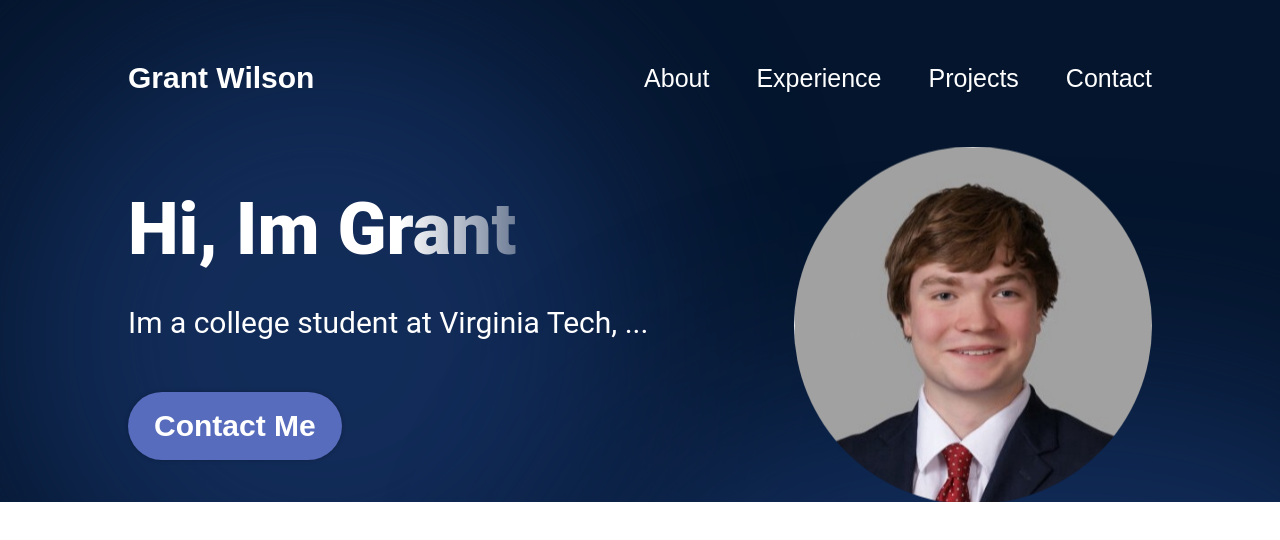
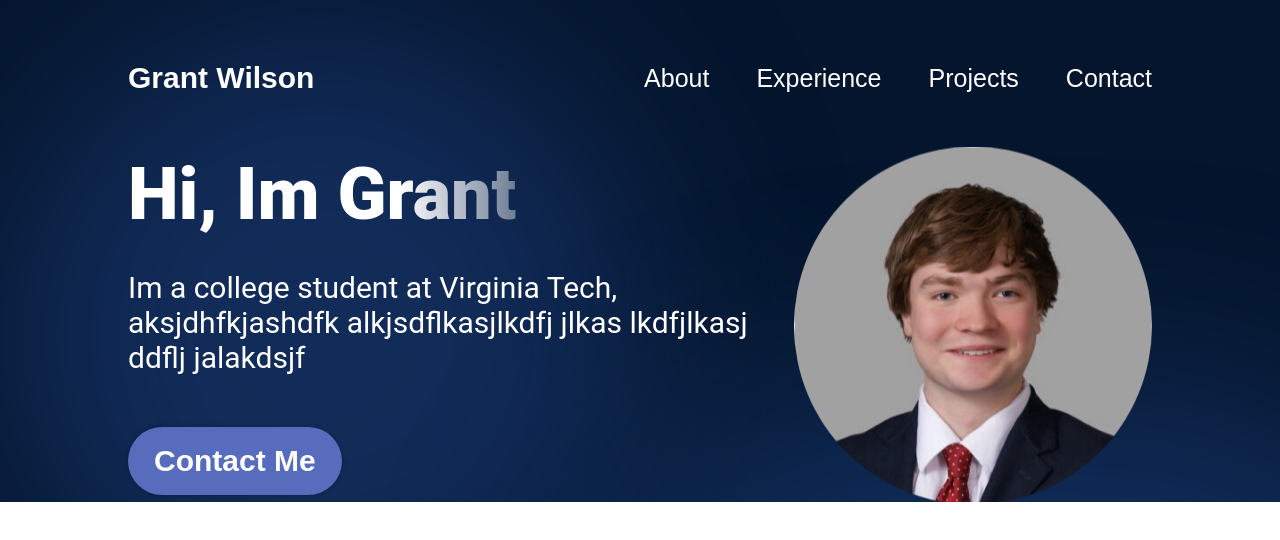
Before and after one commit to grantwilson1/ReactPorfolio, a React (Vite) app in the folder react-portfolio/: page / in a window 1280 px wide. Shown: the top 540 px of the page. Built offline with nearby package versions, Linux system fonts and the light colour scheme; the HTML template or start-up script is replaced by a standard one.

Commit message:
Update Hero.jsx

```diff
--- a/react-portfolio/src/components/Hero/Hero.jsx
+++ b/react-portfolio/src/components/Hero/Hero.jsx
@@ -9,7 +9,8 @@ export const Hero = () => {
       <div className={styles.content}>
         <h1 className={styles.title}>Hi, Im Grant</h1>
         <p className={styles.description}>
-          Im a college student at Virginia Tech, ...
+          Im a college student at Virginia Tech, aksjdhfkjashdfk
+          alkjsdflkasjlkdfj jlkas lkdfjlkasj ddflj jalakdsjf
         </p>
         <a href="mailto:grantvwilson@icloud.com" className={styles.contactBtn}>
           Contact Me
```
